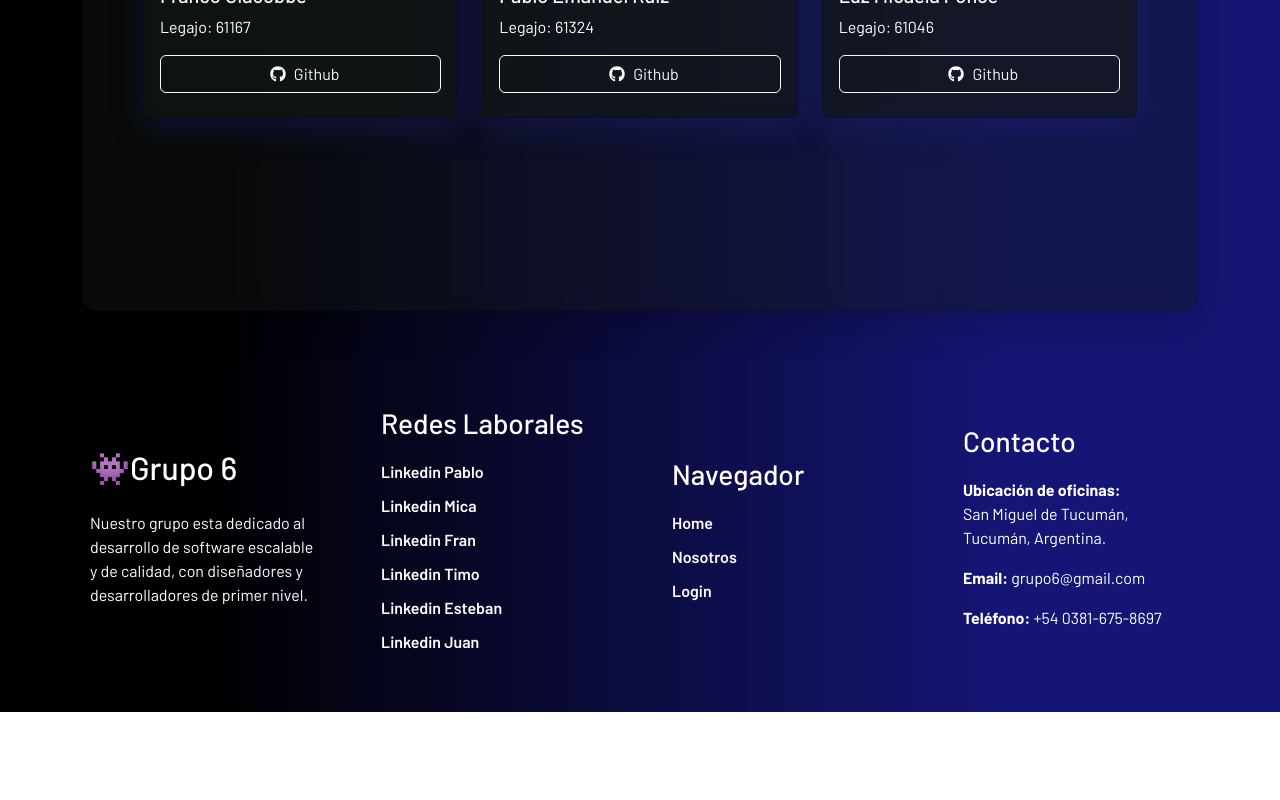
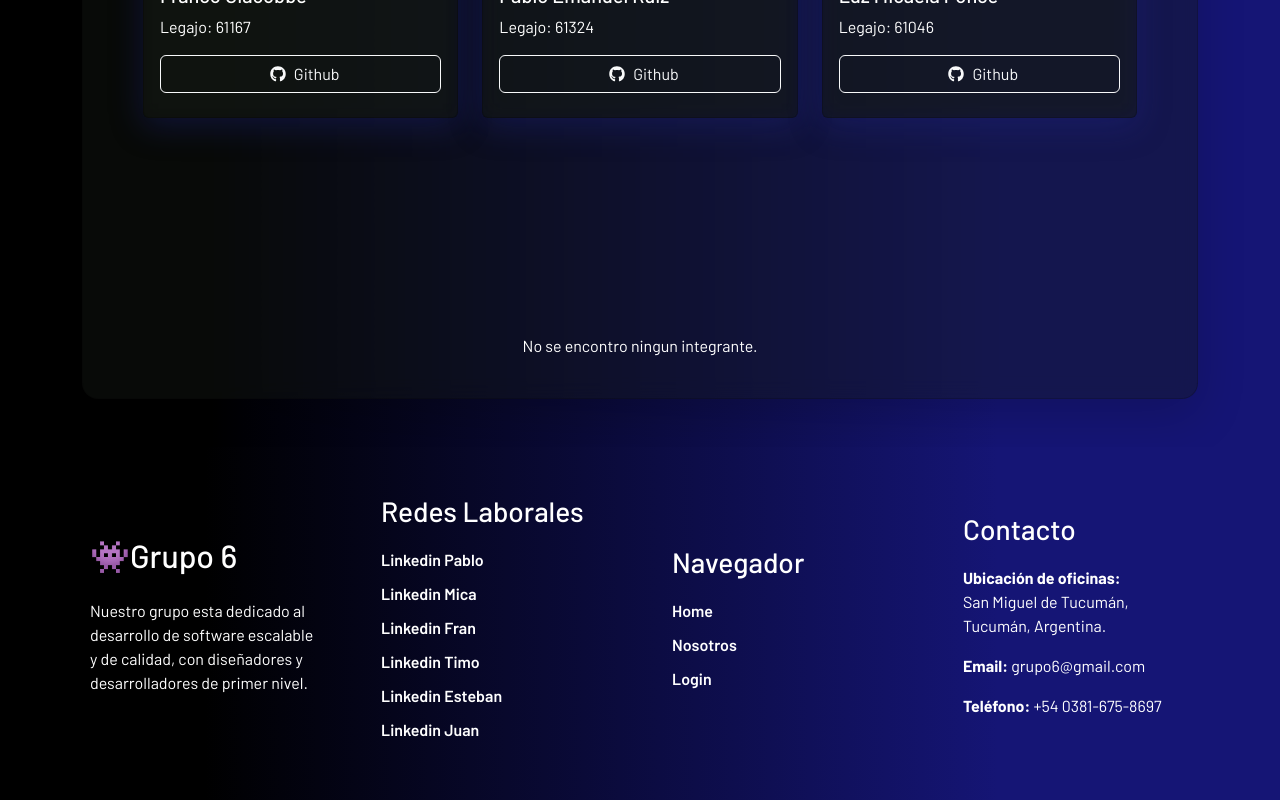
Before and after one commit to MaxiSama12/TP2_Programacion_Grupo_6, a React (Create React App) app: page / in a window 1280 px wide. Shown: the part 1526-2326 px from the top of the page. Before the commit the page ends 2238 px from the top, so only its background shows below. Built offline with nearby package versions, Linux system fonts and the light colour scheme.

Commit message:
react router dom en app

```diff
--- a/src/components/Main.jsx
+++ b/src/components/Main.jsx
@@ -1,5 +1,6 @@
 import React, { useState } from "react";
 import Nosotros from "./Nosotros";
+import View from "./View"
 import "bootstrap/dist/css/bootstrap.min.css";
 import "../styles/main.css"
 
@@ -95,6 +96,7 @@ function Main({ integrantes }) {
           </div>
         </form>
         <Nosotros integrantes={equipo} />
+        <View />
       </div>
     </div>
   );
--- a/src/components/View.jsx
+++ b/src/components/View.jsx
@@ -1,6 +1,6 @@
 import React from 'react';
 import {useLocation} from 'react-router-dom';
-import './styles/View.css';
+
 
 
 function View() {
--- a/src/index.js
+++ b/src/index.js
@@ -1,12 +1,15 @@
-import React from 'react';
-import ReactDOM from 'react-dom/client';
-import App from './App';
-import reportWebVitals from './reportWebVitals';
+import React from "react";
+import ReactDOM from "react-dom/client";
+import App from "./App";
+import reportWebVitals from "./reportWebVitals";
+import { BrowserRouter as Router } from "react-router-dom";
 
-const root = ReactDOM.createRoot(document.getElementById('root'));
+const root = ReactDOM.createRoot(document.getElementById("root"));
 root.render(
   <React.StrictMode>
-    <App />
+    <Router>
+      <App />
+    </Router>
   </React.StrictMode>
 );
 
```
